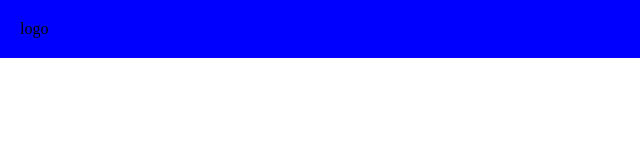
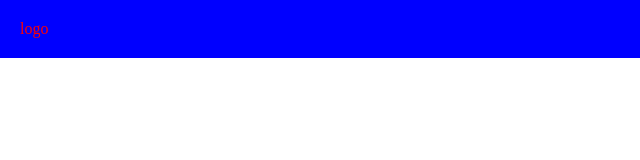
Before and after one commit to 2106-afk/projeto-enzo-e-jh, a plain HTML site: page index.html in a window 1280 px wide. Shown: the full height of the page, 0-640 px from the left. Drawn offline with Linux system fonts and the light colour scheme.

Commit message:
inicio da criaçao do cabeçalho

```diff
--- a/style.css
+++ b/style.css
@@ -8,3 +8,6 @@ header{
     background-color: blue;
     padding: 20px;
 }
+.logo{
+    color: red;
+}
```
Also changed, not shown: 1 other file.
